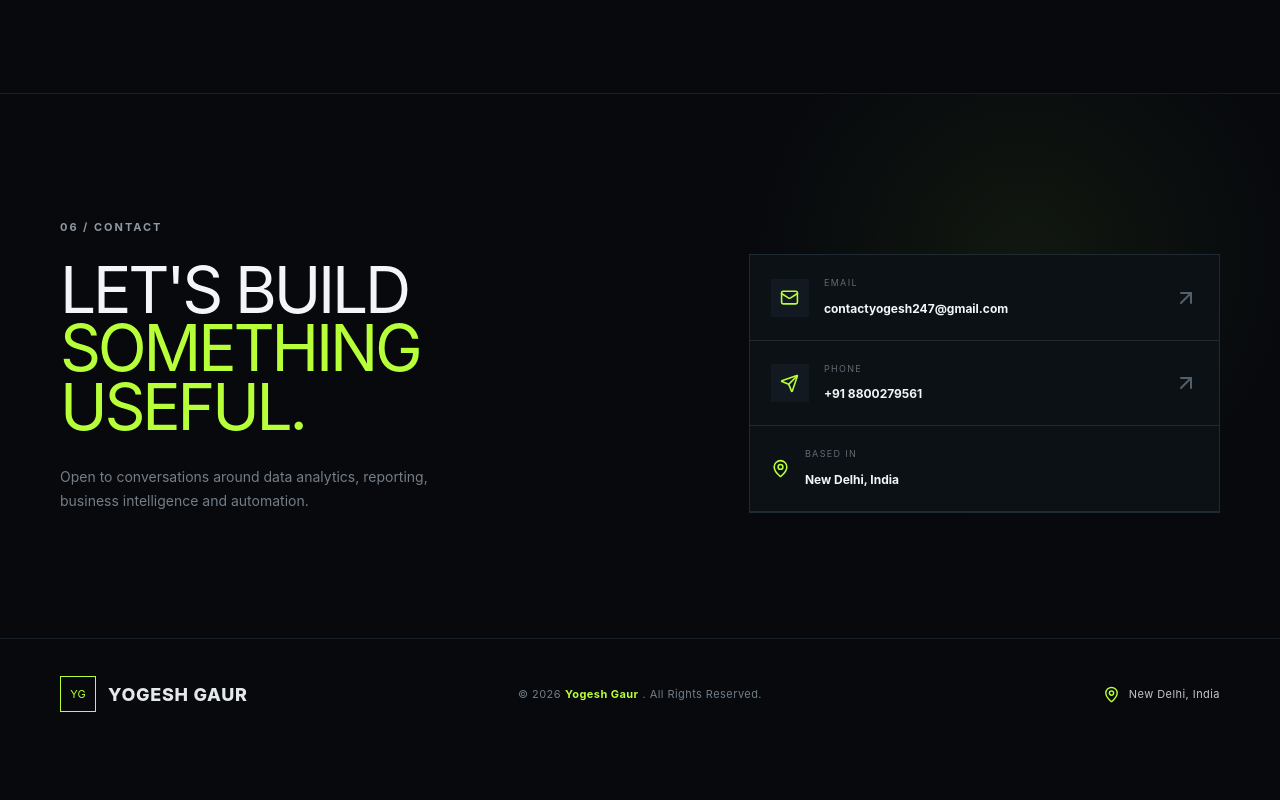
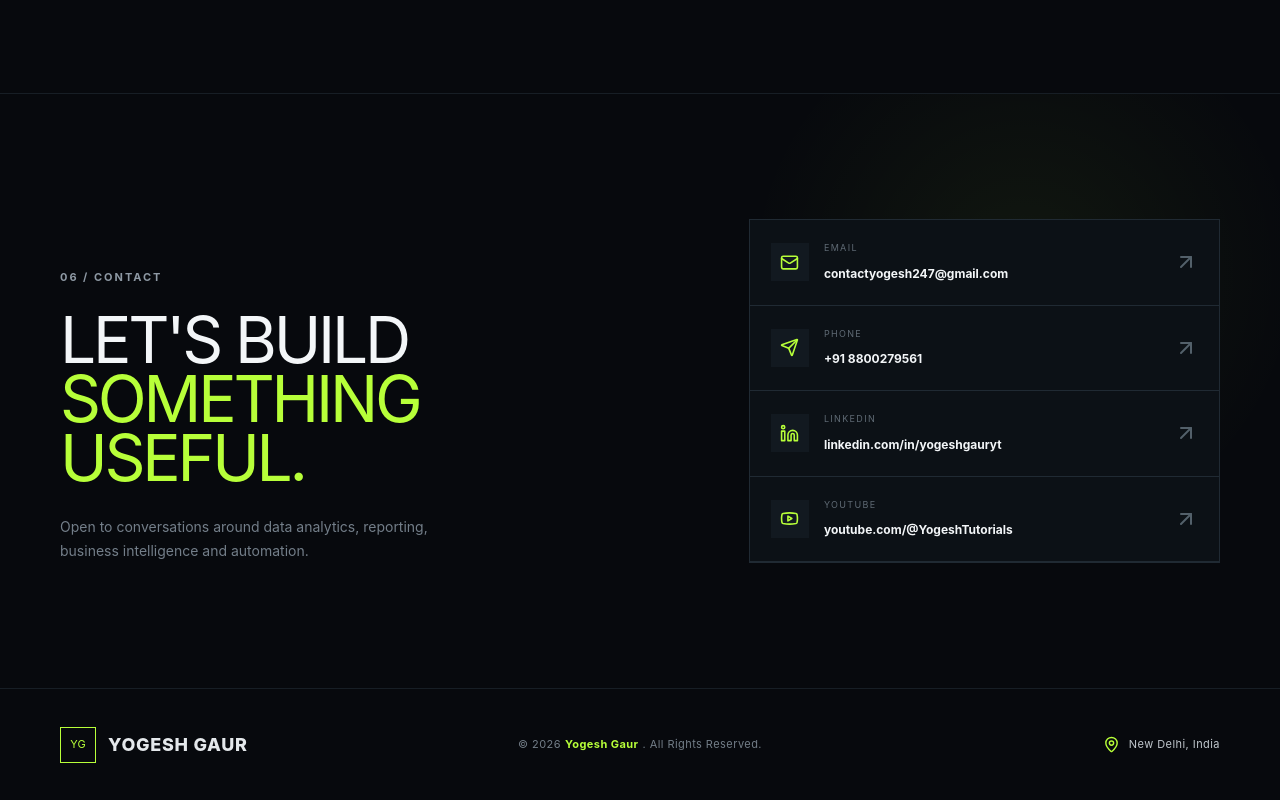
Before and after one commit to yogeshgaurcoder/portfolio-website-design, a Next.js app: page / in a window 1280 px wide. Shown: the part 6336-7136 px from the top of the page. Before the commit the page ends 7086 px from the top, so only its background shows below. Built offline with nearby package versions, Linux system fonts and the light colour scheme.

Commit message:
updateed youtube
youtube link added

```diff
--- a/app/page.tsx
+++ b/app/page.tsx
@@ -21,6 +21,7 @@ import {
   Sparkles,
   Terminal,
   X,
+  Youtube,
   Zap,
 } from "lucide-react"
 import { useState } from "react"
@@ -203,7 +204,7 @@ export default function Page() {
 
       <section className="section container"><div className="section-kicker">07 / INTERNSHIP</div><div className="internship-card"><div><span>CONCOR · GOVT. OF INDIA ENTERPRISE</span><h2>Database Management Systems</h2><p>4-Month Internship · Container Corporation of India Ltd. (CONCOR), New Delhi</p></div><Database size={28}/></div></section>
 
-      <section id="contact" className="contact-section"><div className="container contact-inner"><div><div className="section-kicker">06 / CONTACT</div><h2>LET'S BUILD<br/><span>SOMETHING USEFUL.</span></h2><p>Open to conversations around data analytics, reporting, business intelligence and automation.</p></div><div className="contact-card"><a href="mailto:contactyogesh247@gmail.com"><span><Mail size={19}/></span><div><small>EMAIL</small><strong>contactyogesh247@gmail.com</strong></div><ArrowUpRight/></a><a href="tel:+918800279561"><span><Send size={19}/></span><div><small>PHONE</small><strong>+91 8800279561</strong></div><ArrowUpRight/></a><div className="contact-location"><MapPin size={19}/><div><small>BASED IN</small><strong>New Delhi, India</strong></div></div></div></div></section>
+      <section id="contact" className="contact-section"><div className="container contact-inner"><div><div className="section-kicker">06 / CONTACT</div><h2>LET'S BUILD<br/><span>SOMETHING USEFUL.</span></h2><p>Open to conversations around data analytics, reporting, business intelligence and automation.</p></div><div className="contact-card"><a href="mailto:contactyogesh247@gmail.com"><span><Mail size={19}/></span><div><small>EMAIL</small><strong>contactyogesh247@gmail.com</strong></div><ArrowUpRight/></a><a href="tel:+918800279561"><span><Send size={19}/></span><div><small>PHONE</small><strong>+91 8800279561</strong></div><ArrowUpRight/></a><a href="https://www.linkedin.com/in/yogeshgauryt/" target="_blank" rel="noreferrer"><span><Linkedin size={19}/></span><div><small>LINKEDIN</small><strong>linkedin.com/in/yogeshgauryt</strong></div><ArrowUpRight/></a><a href="https://www.youtube.com/yogeshtutorials" target="_blank" rel="noreferrer"><span><Youtube size={19}/></span><div><small>YOUTUBE</small><strong>youtube.com/@YogeshTutorials</strong></div><ArrowUpRight/></a></div></div></section>
 
       <footer className="site-footer">
   <div className="container footer-row">
```
